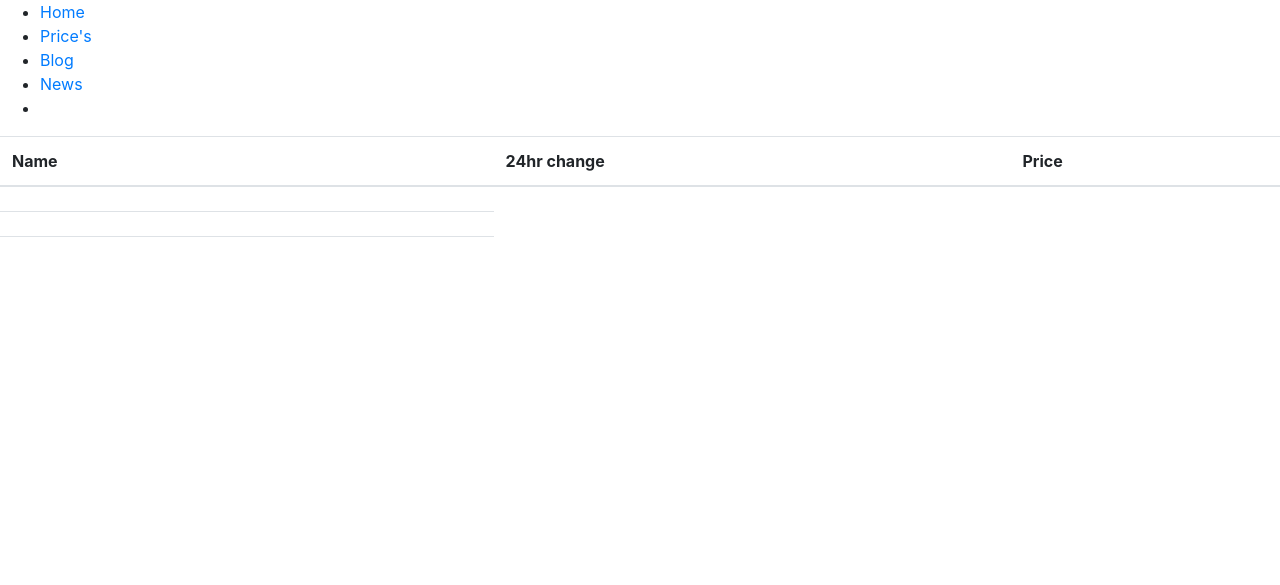
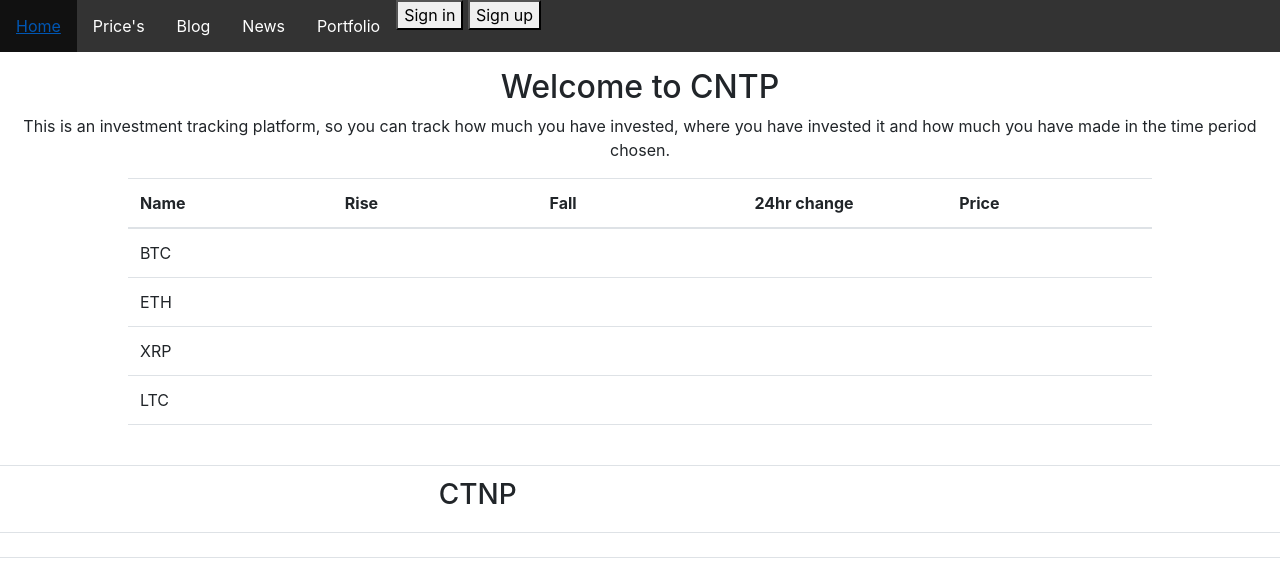
Before and after one commit to LucasH92/CTNP, a website: page index.html in a window 1280 px wide. Drawn offline with nearby package versions, Linux system fonts and the light colour scheme.

Commit message:
layout and views work
started on layout for main screen, and some functionality.

```diff
--- a/index.html
+++ b/index.html
@@ -1,12 +1,17 @@
 <!doctype html>
 <html lang="en">
 <head>
+	<title>CTNP|Crypto Portfolio</title>
 	<script src="main.js"></script>
+	<script src="https://ajax.googleapis.com/ajax/libs/jquery/2.1.1/jquery.min.js"></script>
+	<script type="text/javascript" src="http://code.jquery.com/jquery-1.7.1.min.js"></script>
 
 	 <!-- Required meta tags -->
     <meta charset="utf-8">
     <meta name="viewport" content="width=device-width, initial-scale=1, shrink-to-fit=no">
 
+    <!-- CSS -->
+    <link rel="stylesheet" href="main.css">
     <!-- Bootstrap CSS -->
     <link rel="stylesheet" href="https://maxcdn.bootstrapcdn.com/bootstrap/4.0.0/css/bootstrap.min.css" integrity="sha384-Gn5384xqQ1aoWXA+058RXPxPg6fy4IWvTNh0E263XmFcJlSAwiGgFAW/dAiS6JXm" crossorigin="anonymous">
 
@@ -15,43 +20,69 @@
 	<!-- Main Nav bar -->
 	<div class="nav">
 		<ul>
-			<li><a href="">Home</a></li>
-			<li><a href="">Price's</a></li>
-			<li><a href="">Blog</a></li>
-			<li><a href="">News</a></li>
-			<li><a href=""></a></li>
+			<li><a href="">Home</a></li><!-- Home page etc.. -->
+			<li><a href="">Price's</a></li><!-- price charts with live updates -->
+			<li><a href="">Blog</a></li><!-- blog and forum for users to discuss crypto and strategy -->
+			<li><a href="">News</a></li><!-- News from online API source's -->
+			<li><a href="">Portfolio</a></li><!-- Will need Users profiles etc.. and login functionality! -->
+			<button type="btn btn-default">Sign in</button>
+			<button type="btn btn-default">Sign up</button>
 		</ul>
 	</div>
-<table class="table">
+	<div id="MainContent">
+		<h2 align="center">Welcome to CNTP</h2>
+		<p align="center">This is an investment tracking platform, so you can track how much you have invested, where you have invested it and how much you have made in the time period chosen.</p>
+	</div>
+<table class="table col-md-12" id="mainTable" align="center">
 	<thead>
-		<!-- Top Three rows to be used for the main three highest volume -->
+		<!-- Top five rows to be used for the main three highest volume -->
 		<tr>
-			<th>Name</th>
-			<th class="glyphicon glyphicon-arrow-up"></th>
-			<th class="glyphicon glyphicon-arrow-down"></th>
-			<th>24hr change</th>
-			<th>Price</th>
+			<th class="col-md-2">Name</th>
+			<th class="col-md-2">Rise</th>
+			<th class="col-md-2">Fall</th>
+			<th class="col-md-2">24hr change</th>
+			<th class="col-md-2">Price</th>
 		</tr>
 		<tr>
-			<td></td>
-			<td></td>
-			<td></td>
+			<td class="col-md-2">BTC</td>
+			<td class="col-md-2"></td>
+			<td class="col-md-2"></td>
+			<td class="col-md-2"></td>
+			<td class="col-md-2"></td>
 		</tr>
 	</thead>
 	<tbody>
 		<tr>
-			<td></td>
-			<td></td>
-			<td></td>
+			<td class="col-md-2">ETH</td>
+			<td class="col-md-2"></td>
+			<td class="col-md-2"></td>
+			<td class="col-md-2"></td>
+			<td class="col-md-2"></td>
 		</tr>
 	</tbody>
 	<tfoot>
 		<tr>
-			<td></td>
-			<td></td>
-			<td></td>
+			<td class="col-md-2">XRP</td>
+			<td class="col-md-2"></td>
+			<td class="col-md-2"></td>
+			<td class="col-md-2"></td>
+			<td class="col-md-2"></td>
 		</tr>
-		<!-- End of to three -->
+		<tr>
+			<td class="col-md-2">LTC</td>
+			<td class="col-md-2"></td>
+			<td class="col-md-2"></td>
+			<td class="col-md-2"></td>
+			<td class="col-md-2"></td>
+		</tr>
+		<tr>
+			<td class="col-md-2"></td>
+			<td class="col-md-2"></td>
+			<td class="col-md-2"></td>
+			<td class="col-md-2"></td>
+			<td class="col-md-2"></td>
+		</tr>
+		<!-- End of 5 starting rows -->
 		<!-- Need an API from Coin Market Cap -->
 	</tfoot>
 </table>
@@ -59,4 +90,30 @@
     <script src="https://cdnjs.cloudflare.com/ajax/libs/popper.js/1.12.9/umd/popper.min.js" integrity="sha384-ApNbgh9B+Y1QKtv3Rn7W3mgPxhU9K/ScQsAP7hUibX39j7fakFPskvXusvfa0b4Q" crossorigin="anonymous"></script>
     <script src="https://maxcdn.bootstrapcdn.com/bootstrap/4.0.0/js/bootstrap.min.js" integrity="sha384-JZR6Spejh4U02d8jOt6vLEHfe/JQGiRRSQQxSfFWpi1MquVdAyjUar5+76PVCmYl" crossorigin="anonymous"></script>
 </body>
+
+<footer>
+	<table class="table">
+		<thead>
+			<tr>
+				<td class="col-md-4"></td>
+				<td id="footHeader" class="col-md-4"><h3>CTNP</h3></td>
+				<td class="col-md-4"></td>
+			</tr>
+		</thead>
+		<tbody>
+			<tr>
+				<td class="col-md-4"></td>
+				<td class="col-md-4"></td>
+				<td class="col-md-4"></td>
+			</tr>
+		</tbody>
+		<tfoot>
+			<tr>
+				<td class="col-md-4"></td>
+				<td class="col-md-4"></td>
+				<td class="col-md-4"></td>
+			</tr>
+		</tfoot>
+	</table>
+</footer>
 </html>
--- a/main.css
+++ b/main.css
@@ -0,0 +1,39 @@
+/* Main */
+body {
+
+}
+/* nav bar */
+ul {
+	list-style-type: none;
+	margin: 0;
+	padding: 0;
+	overflow: hidden;
+	background-color: #333;
+	width: 100%;
+}
+li {
+	float: left;
+}
+li a {
+	display:block;
+	color: white;
+	text-align: center;
+	padding: 14px 16px;
+	text-decoration: none;
+}
+li a:hover {
+	background-color: #111;
+}
+#login {
+	float: right;
+}
+#footHeader {
+	float: center;
+}
+#mainTable {
+	width: 80%;
+}
+#MainContent {
+	margin: 0;
+	align-content: center;
+}
--- a/main.js
+++ b/main.js
@@ -0,0 +1,9 @@
+$(document).ready(function () {
+	$.get("https://api.coinmarketcap.com/v2/ticker/", function(data, status) {
+  	for (var i = 0; i < data.length - 1; i++) {
+    	if (data[i].id == "pivx") {
+      	$("#my_cell").html(data[i].price_usd);
+    	}
+  	}
+	});
+});
```
